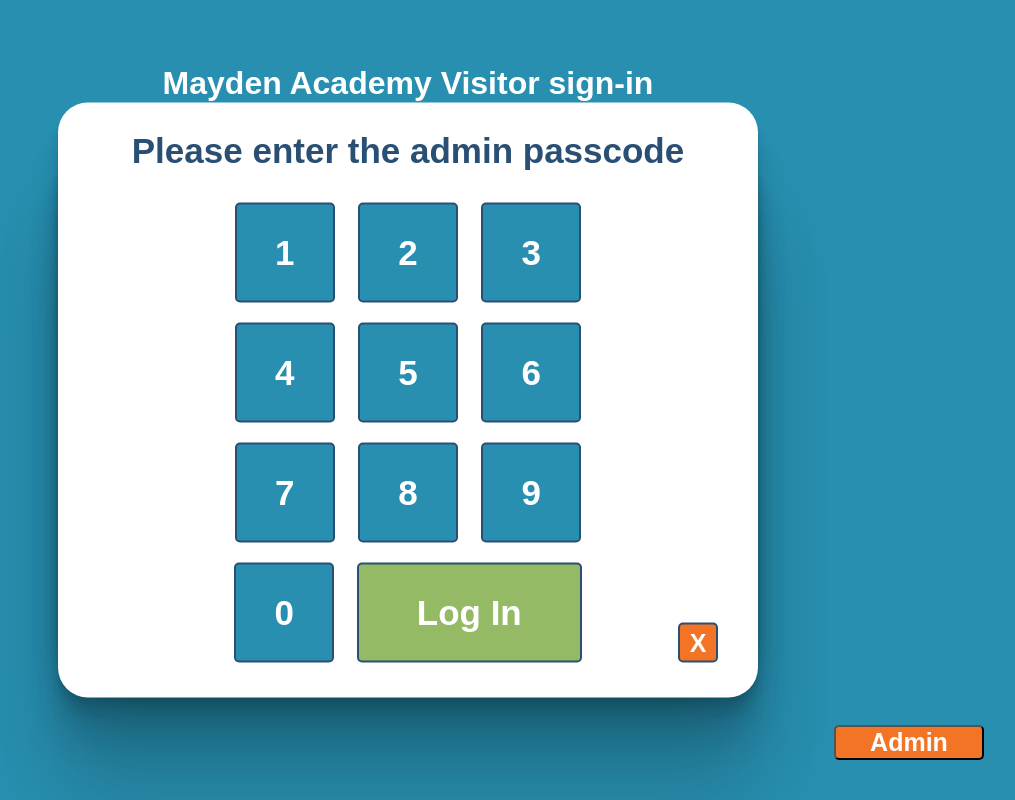
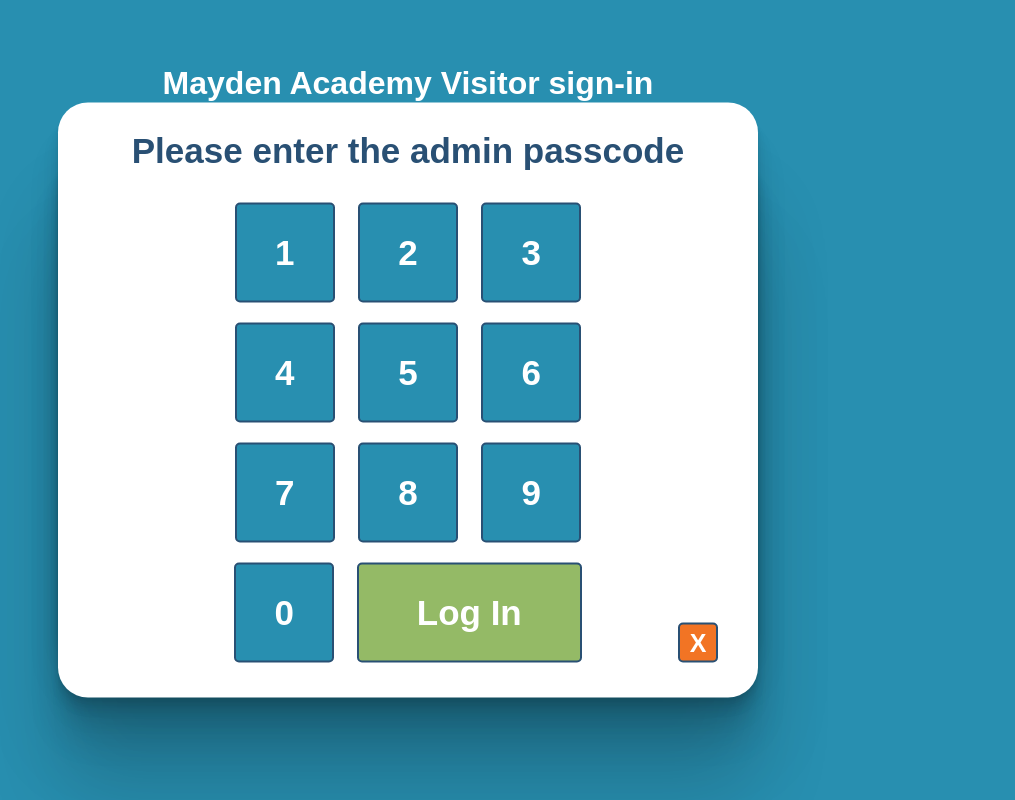
Before and after one commit to iO-Academy/2020-jan-officeSignIn, a React (Create React App) app in the folder app/: page / in a window 1280 px wide. Both pictures are taken after a click on the button "Admin". Shown: the whole page, without its empty margins (232-1247 px from the left). Built offline with nearby package versions, Linux system fonts and the light colour scheme.

Commit message:
visble/hidden functionality on admin button and adminModal completed

```diff
--- a/app/src/Components/LandingPage/AdminBtn/AdminBtn.css
+++ b/app/src/Components/LandingPage/AdminBtn/AdminBtn.css
@@ -8,3 +8,11 @@
     font: 700 25px Arial, sans-serif;
     border-radius: 5px;
 }
+
+.visible {
+    display: block;
+}
+
+.hidden {
+    display: none;
+}
--- a/app/src/Components/LandingPage/AdminBtn/AdminBtn.js
+++ b/app/src/Components/LandingPage/AdminBtn/AdminBtn.js
@@ -2,9 +2,24 @@
 import './AdminBtn.css';
 
 class AdminBtn extends React.Component {
+    state = {
+        adminBtnClass: 'visible'
+    };
+
+    componentDidUpdate(prevProps) {
+        if (prevProps.adminBtnVisible != this.props.adminBtnVisible) {
+            if(this.props.adminBtnVisible) {
+                this.setState({adminBtnClass: 'visible'})
+            } else {
+                this.setState({adminBtnClass: 'hidden'})
+            }
+        }
+    }
+
     render() {
+        let adminBtnVisibility = 'adminBtn ' + this.state.adminBtnClass
         return (
-            <button onClick={()=>this.props.updateModalVisible()}>Admin</button>
+            <button className={adminBtnVisibility} onClick={()=>this.props.updateModalVisible()}>Admin</button>
         )
     }
 }
--- a/app/src/Components/LandingPage/AdminModal/AdminModal.js
+++ b/app/src/Components/LandingPage/AdminModal/AdminModal.js
@@ -8,7 +8,7 @@
     };
 
     componentDidUpdate(prevProps) {
-        if (prevProps.modalVisible != this.props.modalVisible) {
+        if (prevProps.modalVisible !== this.props.modalVisible) {
             if(this.props.modalVisible) {
                 this.setState({modalClass: 'visible'})
             } else {
@@ -16,7 +16,6 @@
             }
         }
     }
-
 
     captureInput = (e,keyPressed, passcodeUpdate) => {
             let passcodeValue = {}
@@ -51,7 +50,7 @@
                             <div className="logInBtn"><span>Log In</span></div>
                         </div>
                     </div>
-                    <button className="closeModalBtn">X</button>
+                    <button className="closeModalBtn" onClick={this.props.updateModalVisible}>X</button>
                 </div>
         )
     }
--- a/app/src/Components/LandingPage/LandingPage.js
+++ b/app/src/Components/LandingPage/LandingPage.js
@@ -6,16 +6,16 @@
 
 class LandingPage extends React.Component {
     state = {
-        modalVisible: false
+        modalVisible: false,
+        adminBtnVisible: true
     };
 
     updateModalVisible = () => {
         if(!this.state.modalVisible) {
-            this.setState({modalVisible: true})
+            this.setState({modalVisible: true, adminBtnVisible: false})
         } else {
-            this.setState({modalVisible: false})
+            this.setState({modalVisible: false, adminBtnVisible: true})
         }
-        console.log(this.state.modalVisible)
     }
 
     render() {
@@ -24,7 +24,7 @@
                 <h1>Mayden Academy Visitor sign-in</h1>
                 <MainContainer/>
                 <AdminModal modalVisible={this.state.modalVisible} updateModalVisible={this.updateModalVisible}/>
-                <AdminBtn modalVisible={this.state.modalVisible} updateModalVisible={this.updateModalVisible}/>
+                <AdminBtn adminBtnVisible={this.state.adminBtnVisible} updateModalVisible={this.updateModalVisible}/>
             </div>
         )
     }
```
